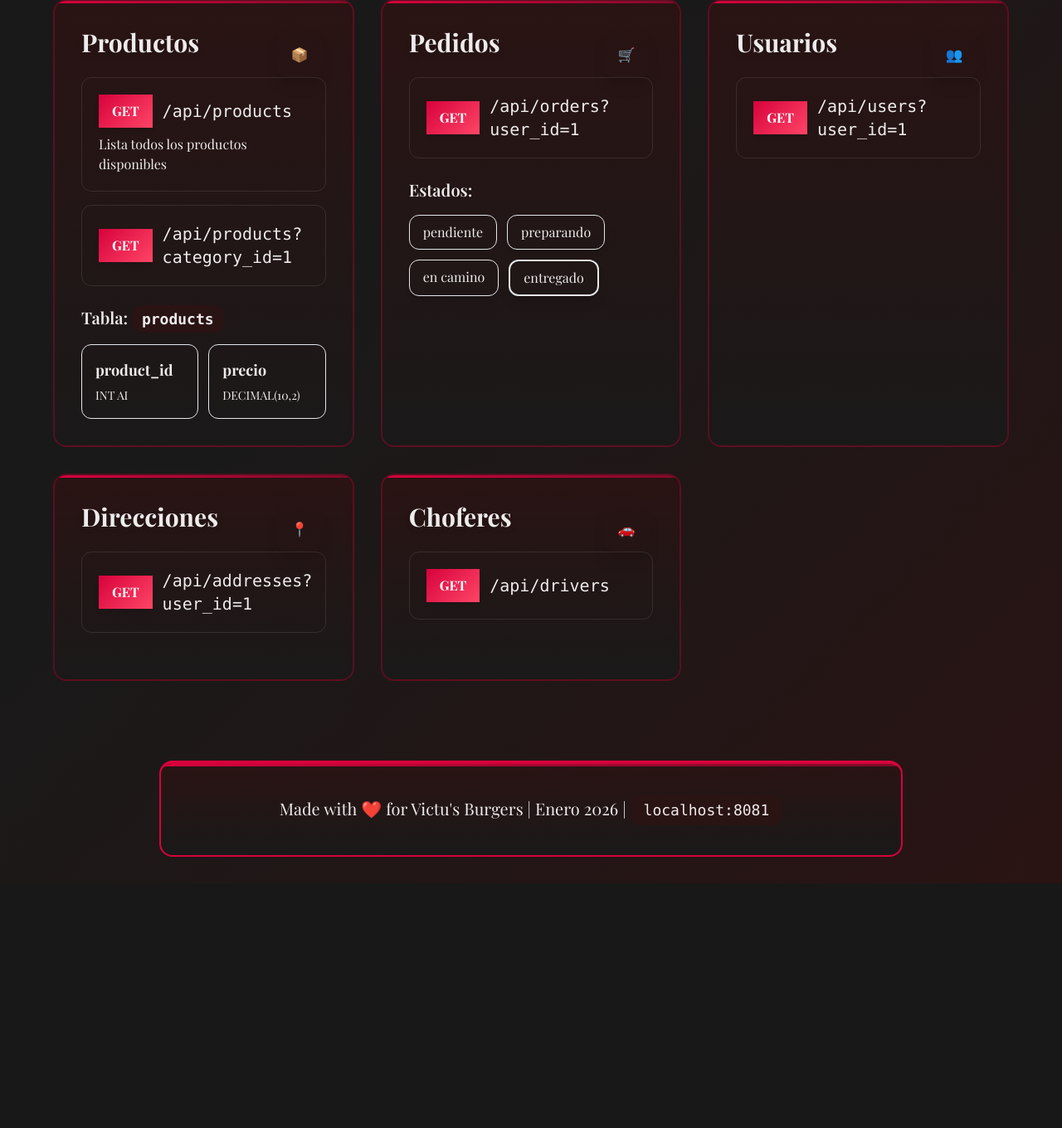
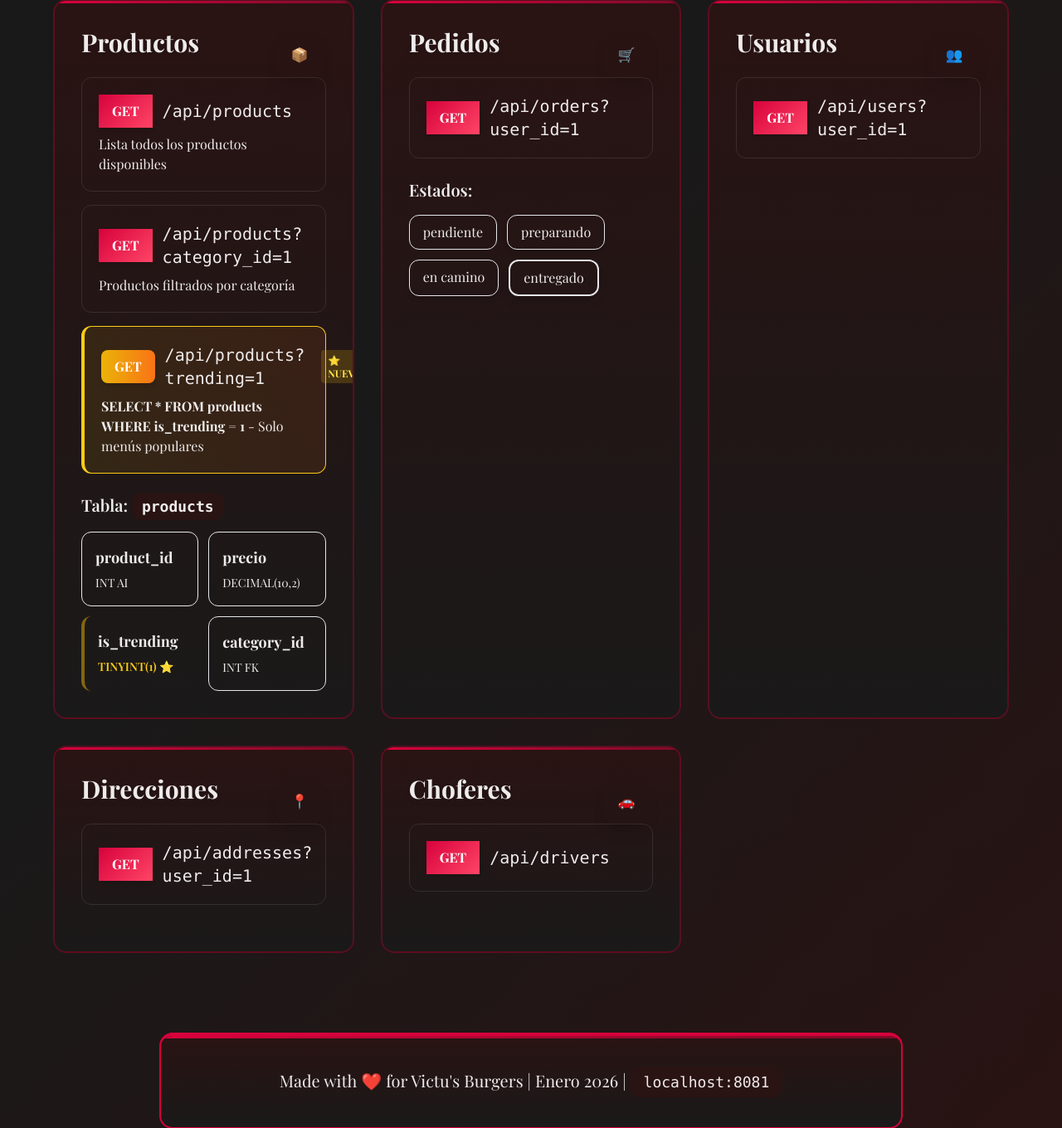
Before and after one commit to Juan-De-abreu/VictusBurguer, a PHP site: page /victus-backend/api/ in a window 1280 px wide. Shown: the part 673-2033 px from the top of the page at 83% size. Before the commit the page ends 1738 px from the top, so only its background shows below. Run offline with PHP 8.4, Linux system fonts and the light colour scheme; some libraries are stand-ins or nearby versions.

Commit message:
trending menus

```diff
--- a/index.php
+++ b/index.php
@@ -16,7 +16,7 @@ $segments = explode('/', $uri);
 // 🔑 DOCS: /api/ → HTML
 if ($segments[0] === 'api' && empty($segments[1])) {
     header('Content-Type: text/html; charset=utf-8');
-    readfile('public/index.html');
+    readfile('view/index.html');
     exit();
 }
 
--- a/public/index.html
+++ b/view/index.html
@@ -112,7 +112,7 @@
     <!-- Endpoints Grid COMPACTO -->
     <div class="grid grid-cols-1 lg:grid-cols-2 xl:grid-cols-3 gap-6 lg:gap-8 max-w-6xl mx-auto">
 
-        <!-- PRODUCTOS -->
+        <!-- PRODUCTOS - ACTUALIZADO con TRENDING -->
 <div class="group api-card p-6 lg:p-8 rounded-2xl hover:shadow-2xl transition-all duration-500 relative overflow-hidden">
     <div class="absolute top-6 right-6 w-16 h-16 lg:w-20 lg:h-20 bg-[var(--segundario)]/10 backdrop-blur-xl rounded-2xl flex items-center justify-center icon-float shadow-xl">
         <span class="text-xl lg:text-2xl">📦</span>
@@ -120,6 +120,7 @@
     <h2 class="text-2xl lg:text-3xl font-bold text-[var(--letra)] mb-6 relative z-10 drop-shadow-md">Productos</h2>
 
     <div class="space-y-3 lg:space-y-4 mb-6">
+        <!-- Todos los productos -->
         <div class="endpoint-link p-4 lg:p-5 rounded-xl relative z-10" onclick="openEndpoint('http://localhost:8081/victus-backend/api/products')">
             <div class="flex items-center justify-between">
                 <div class="flex items-center gap-3">
@@ -131,6 +132,7 @@
             <p class="text-[var(--letra)]/70 mt-2 text-sm lg:text-base">Lista todos los productos disponibles</p>
         </div>
 
+        <!-- Por categoría -->
         <div class="endpoint-link p-4 lg:p-5 rounded-xl relative z-10" onclick="openEndpoint('http://localhost:8081/victus-backend/api/products?category_id=1')">
             <div class="flex items-center justify-between">
                 <div class="flex items-center gap-3">
@@ -139,6 +141,20 @@
                 </div>
                 <button class="copy-btn px-3 py-1.5 lg:px-4 lg:py-2 bg-[var(--segundario)]/80 hover:bg-[var(--segundario)] text-[var(--letra)] rounded-lg text-sm font-bold shadow-md" onclick="copyUrl(event, '/api/products?category_id=1')">📋</button>
             </div>
+            <p class="text-[var(--letra)]/70 mt-2 text-sm lg:text-base">Productos filtrados por categoría</p>
+        </div>
+
+        <!-- ⭐ NUEVO: SOLO TRENDING -->
+        <div class="endpoint-link p-4 lg:p-5 rounded-xl relative z-10 bg-gradient-to-r from-yellow-500/10 to-orange-500/10 border-l-4 border-yellow-400" onclick="openEndpoint('http://localhost:8081/victus-backend/api/products?trending=1')">
+            <div class="flex items-center justify-between">
+                <div class="flex items-center gap-3">
+                    <span class="bg-gradient-to-r from-yellow-500 to-orange-500 px-3 py-1.5 lg:px-4 lg:py-2 text-white text-sm lg:text-base font-bold shadow-md rounded-lg">GET</span>
+                    <code class="text-lg lg:text-xl font-mono text-[var(--letra)]">/api/products?trending=1</code>
+                    <span class="ml-2 px-2 py-1 bg-yellow-500/20 text-yellow-300 rounded text-xs font-bold">⭐ NUEVO</span>
+                </div>
+                <button class="copy-btn px-3 py-1.5 lg:px-4 lg:py-2 bg-[var(--segundario)]/80 hover:bg-[var(--segundario)] text-[var(--letra)] rounded-lg text-sm font-bold shadow-md" onclick="copyUrl(event, '/api/products?trending=1')">📋</button>
+            </div>
+            <p class="text-[var(--letra)]/70 mt-2 text-sm lg:text-base"><strong>SELECT * FROM products WHERE is_trending = 1</strong> - Solo menús populares</p>
         </div>
     </div>
 
@@ -152,8 +168,18 @@
             <strong class="text-base lg:text-lg block mb-1">precio</strong>
             <span class="text-[var(--letra)]/60 text-sm">DECIMAL(10,2)</span>
         </div>
+        <!-- ⭐ NUEVO: Campo trending -->
+        <div class="bg-[var(--body2)]/60 p-4 rounded-xl border-l-4 border-yellow-500/50 hover:bg-yellow-500/5 transition-all group-hover:scale-105">
+            <strong class="text-base lg:text-lg block mb-1">is_trending</strong>
+            <span class="text-yellow-400 text-sm font-semibold">TINYINT(1) ⭐</span>
+        </div>
+        <div class="bg-[var(--body2)]/60 p-4 rounded-xl border border-[var(--segundario)]/30 hover:bg-[var(--segundario)]/5 transition-all group-hover:scale-105">
+            <strong class="text-base lg:text-lg block mb-1">category_id</strong>
+            <span class="text-[var(--letra)]/60 text-sm">INT FK</span>
         </div>
     </div>
+</div>
+
 
         <!-- PEDIDOS -->
         <div class="group api-card p-6 lg:p-8 rounded-2xl hover:shadow-2xl transition-all duration-500 relative overflow-hidden">
```
Also changed, not shown: api/products.php (+23 -12 lines). Lines whose indentation alone changed are shown as unchanged.
